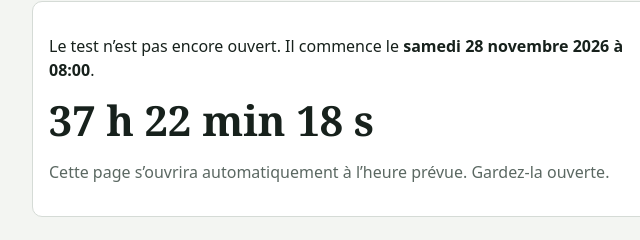
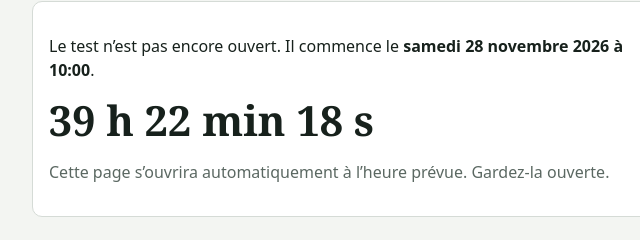
Before and after one commit to Capacity26/Test-micro, a plain HTML site: page index (1).html in a window 1280 px wide. Shown: the part 97-337 px from the top of the page, 284-924 px from the left. Drawn offline with Linux system fonts and the light colour scheme.

Commit message:
Update test start time and duration in configuration

```diff
--- a/index (1).html
+++ b/index (1).html
@@ -85,8 +85,8 @@ legend{font-weight:700;padding:0 6px;max-width:100%}
    ===================================================================== */
 const CONFIG = {
   titre: "Test : notions de base de programmation des microcontrôleurs",
-  debut: "2026-11-28T08:00",   // date et heure de début : AAAA-MM-JJTHH:MM (heure locale)
-  dureeMinutes: 30,           // durée du test ; l’accès se ferme à début + durée
+  debut: "2026-11-28T10:00",   // date et heure de début : AAAA-MM-JJTHH:MM (heure locale)
+  dureeMinutes: 45,           // durée du test ; l’accès se ferme à début + durée
   whatsapp: "243998883923",   // numéro WhatsApp du professeur avec indicatif, sans le +
   questions: [
     // Q("question", figure ou null, ["A","B","C","D"], indice de la bonne réponse (0 = premier choix)) ; chaque question vaut 1 point
```
